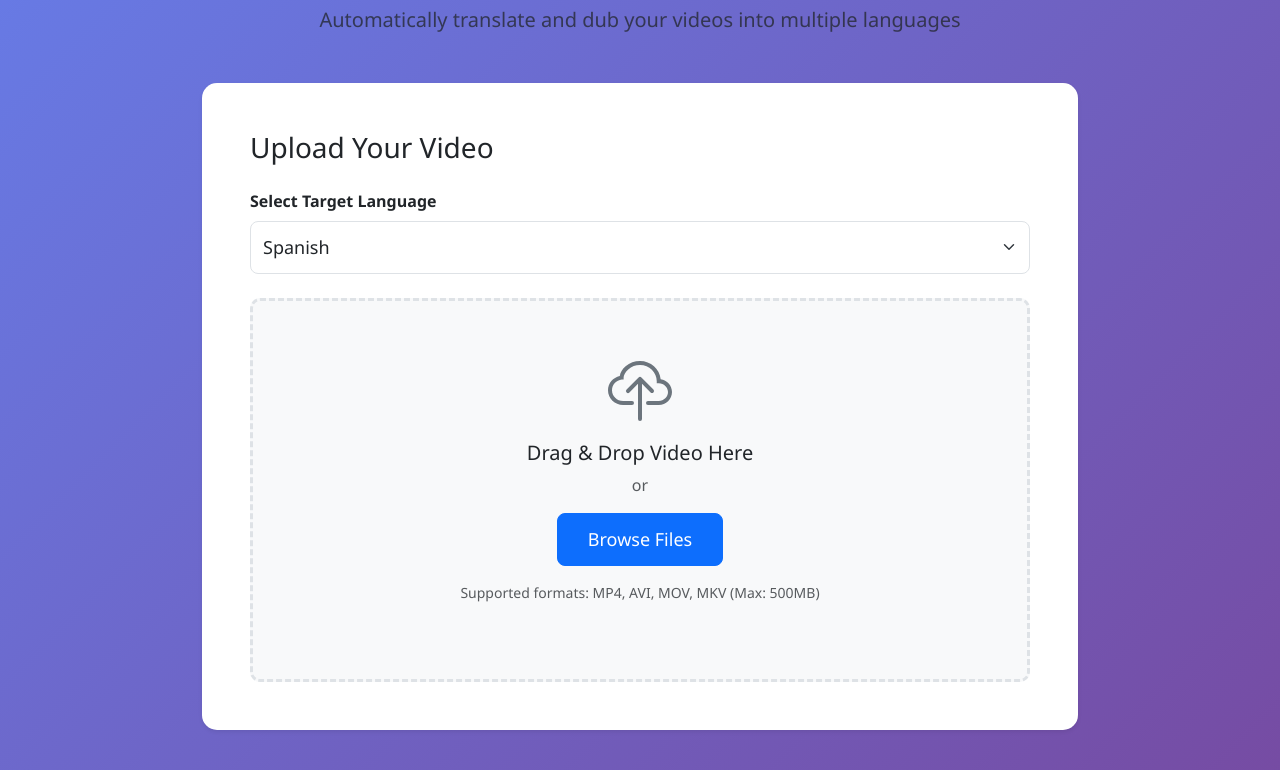
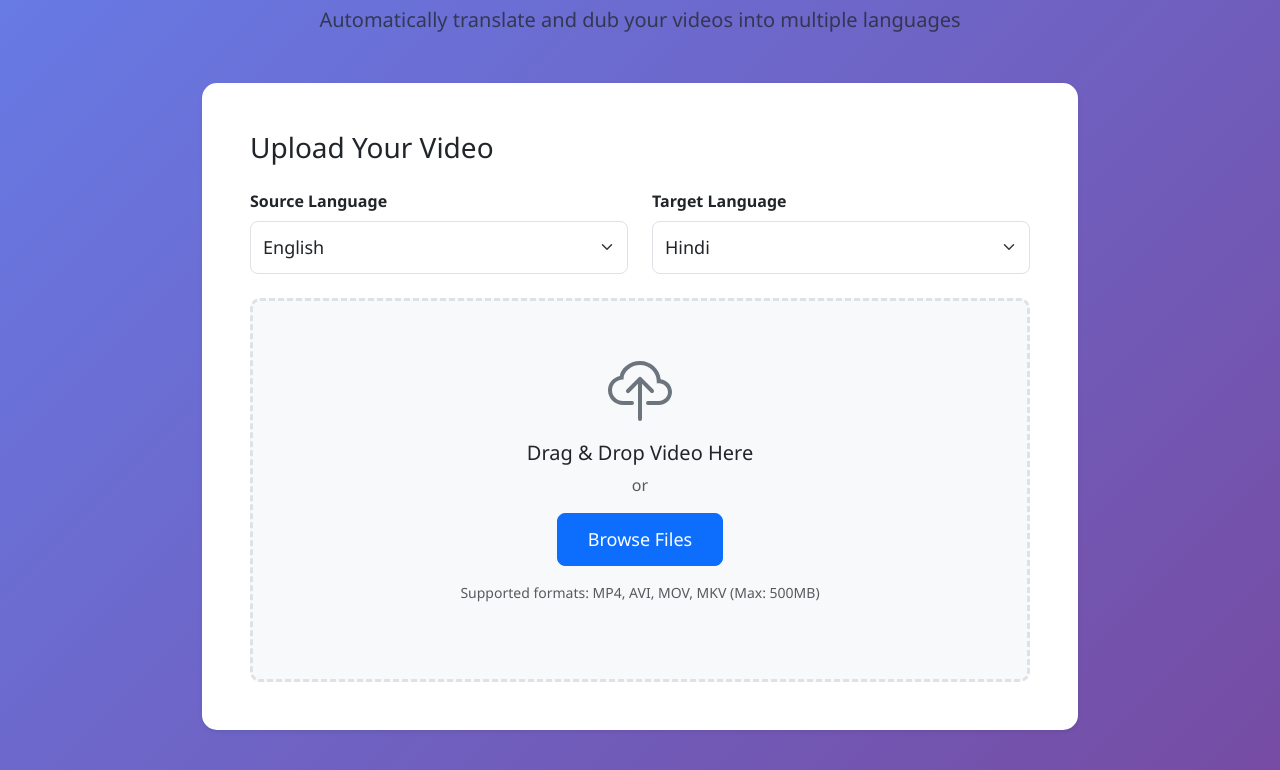
Before and after one commit to Purna760/VideoDubberFlask, a Flask app: page / in a window 1280 px wide. Shown: the part 185-955 px from the top of the page. Run offline with Flask 3, Linux system fonts and the light colour scheme.

Commit message:
Add source language option with English as default
Updates app.py, video_processor.py, replit.md, static/script.js, and templates/index.html to include a source language selection feature, defaulting to English, with Hindi as the target language.

Replit-Commit-Author: Agent
Replit-Commit-Session-Id: 980dc9a2-5803-4a34-833f-33788004f1aa
Replit-Commit-Checkpoint-Type: full_checkpoint
Replit-Commit-Event-Id: f9a69dd7-782d-43ab-a76d-245cd0a036e1
Replit-Commit-Screenshot-Url: https://storage.googleapis.com/screenshot-production-us-central1/074c5903-a616-471e-9b4d-bb696ea8cb86/980dc9a2-5803-4a34-833f-33788004f1aa/ijT41e4

```diff
--- a/app.py
+++ b/app.py
@@ -18,6 +18,7 @@ os.makedirs(app.config['OUTPUT_FOLDER'], exist_ok=True)
 jobs = {}
 
 SUPPORTED_LANGUAGES = {
+    'en': 'English',
     'es': 'Spanish',
     'fr': 'French',
     'de': 'German',
@@ -48,7 +49,8 @@ def upload_video():
         return jsonify({'error': 'No video file provided'}), 400
 
     video = request.files['video']
-    target_lang = request.form.get('target_language', 'es')
+    source_lang = request.form.get('source_language', 'en')
+    target_lang = request.form.get('target_language', 'hi')
 
     if video.filename == '':
         return jsonify({'error': 'No file selected'}), 400
@@ -67,20 +69,21 @@ def upload_video():
         'step': 'Initializing...',
         'input_file': input_path,
         'output_file': None,
+        'source_language': source_lang,
         'target_language': target_lang,
         'error': None
     }
 
-    thread = threading.Thread(target=process_video_async, args=(job_id, input_path, target_lang))
+    thread = threading.Thread(target=process_video_async, args=(job_id, input_path, source_lang, target_lang))
     thread.daemon = True
     thread.start()
 
     return jsonify({'job_id': job_id})
 
-def process_video_async(job_id, input_path, target_lang):
+def process_video_async(job_id, input_path, source_lang, target_lang):
     try:
         processor = VideoProcessor(job_id, jobs)
-        output_path = processor.process(input_path, target_lang)
+        output_path = processor.process(input_path, source_lang, target_lang)
 
         jobs[job_id]['status'] = 'completed'
         jobs[job_id]['progress'] = 100
--- a/static/script.js
+++ b/static/script.js
@@ -70,10 +70,12 @@ uploadBtn.addEventListener('click', async () => {
         return;
     }
 
+    const sourceLanguage = document.getElementById('source-language').value;
     const targetLanguage = document.getElementById('target-language').value;
 
     const formData = new FormData();
     formData.append('video', selectedFile);
+    formData.append('source_language', sourceLanguage);
     formData.append('target_language', targetLanguage);
 
     uploadBtn.disabled = true;
--- a/templates/index.html
+++ b/templates/index.html
@@ -18,13 +18,23 @@
             <div class="card-body p-5">
                 <h3 class="card-title mb-4">Upload Your Video</h3>
 
-                <div class="mb-4">
-                    <label class="form-label fw-bold">Select Target Language</label>
-                    <select id="target-language" class="form-select form-select-lg">
-                        {% for code, name in languages.items() %}
-                        <option value="{{ code }}">{{ name }}</option>
-                        {% endfor %}
-                    </select>
+                <div class="row mb-4">
+                    <div class="col-md-6 mb-3 mb-md-0">
+                        <label class="form-label fw-bold">Source Language</label>
+                        <select id="source-language" class="form-select form-select-lg">
+                            {% for code, name in languages.items() %}
+                            <option value="{{ code }}" {% if code == 'en' %}selected{% endif %}>{{ name }}</option>
+                            {% endfor %}
+                        </select>
+                    </div>
+                    <div class="col-md-6">
+                        <label class="form-label fw-bold">Target Language</label>
+                        <select id="target-language" class="form-select form-select-lg">
+                            {% for code, name in languages.items() %}
+                            <option value="{{ code }}" {% if code == 'hi' %}selected{% endif %}>{{ name }}</option>
+                            {% endfor %}
+                        </select>
+                    </div>
                 </div>
 
                 <div class="upload-area" id="drop-zone">
```
Also changed, not shown: replit.md (+7 -3 lines), video_processor.py (+6 -4 lines).
